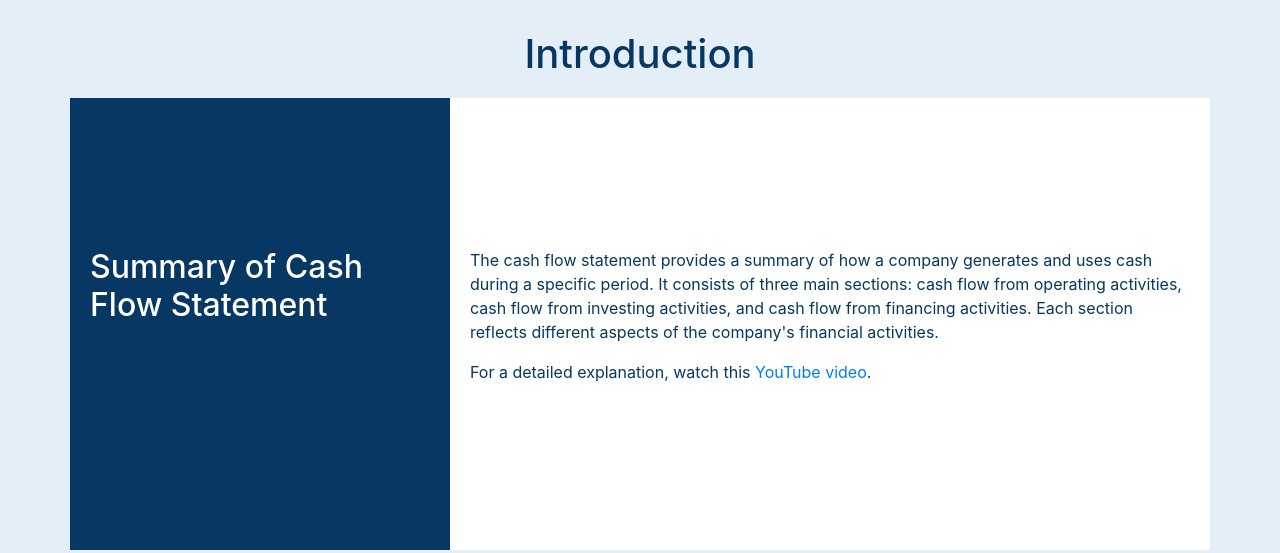
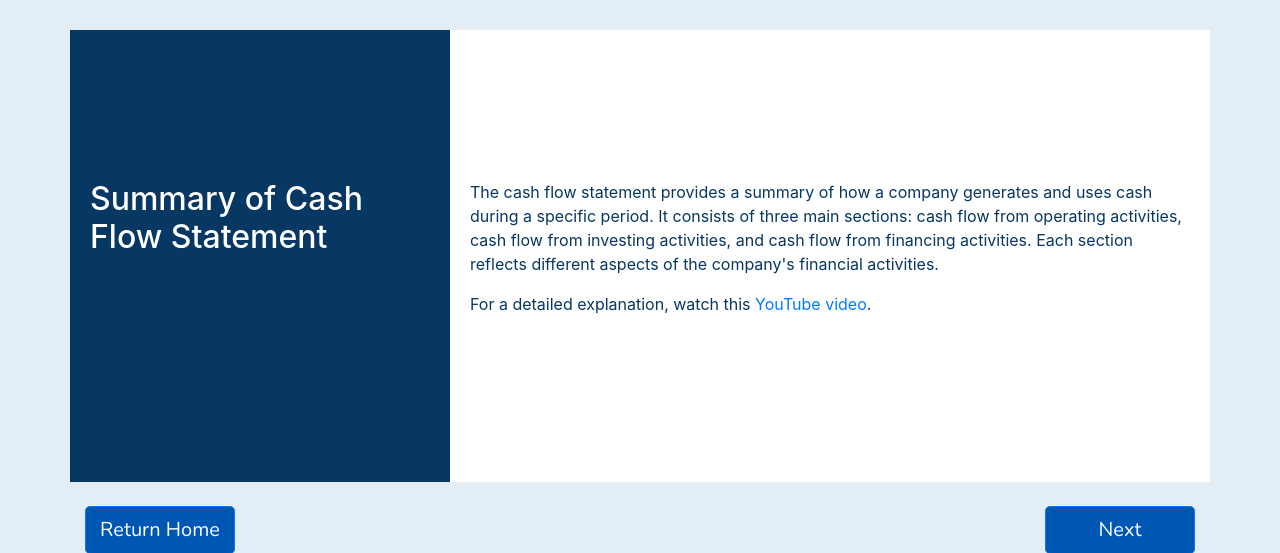
Before and after one commit to cameriemazreku/Learn_Cash_Flow_In_10_Minutes, a Flask app: page /lesson5 in a window 1280 px wide. Shown: the part 56-609 px from the top of the page. Run offline with Flask 3, Linux system fonts and the light colour scheme; some libraries are stand-ins or nearby versions.

Commit message:
Update lesson5.html

```diff
--- a/UI_Design/templates/lesson5.html
+++ b/UI_Design/templates/lesson5.html
@@ -188,7 +188,6 @@ ul.financial-highlights p {
 <div class="container">
     <div  class="div-wrap">
         <div class="div-title">
-            <h1>Introduction</h1>
         </div>
         <div class="row">
             <div class="col-4 div-learn1">
```
